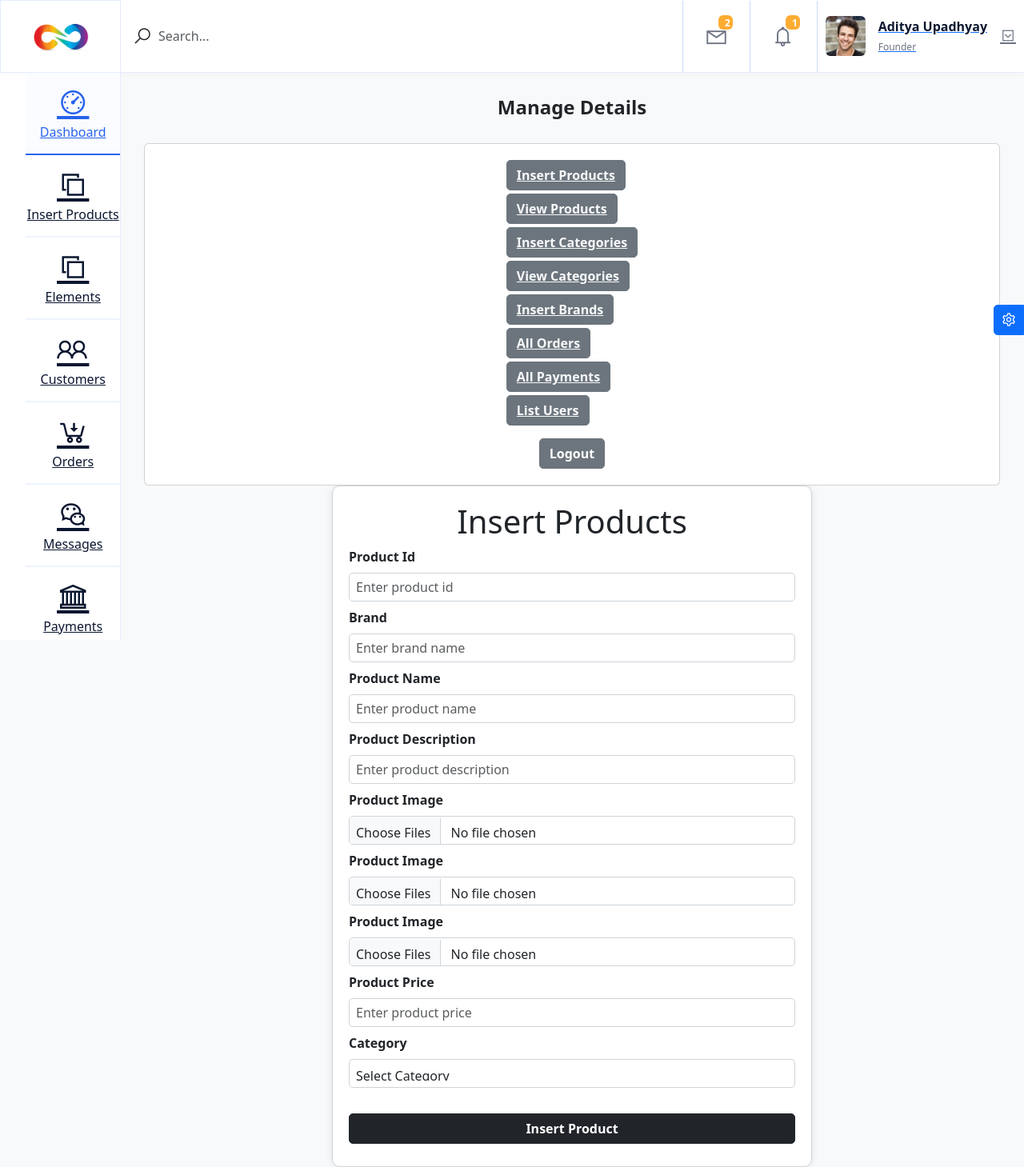
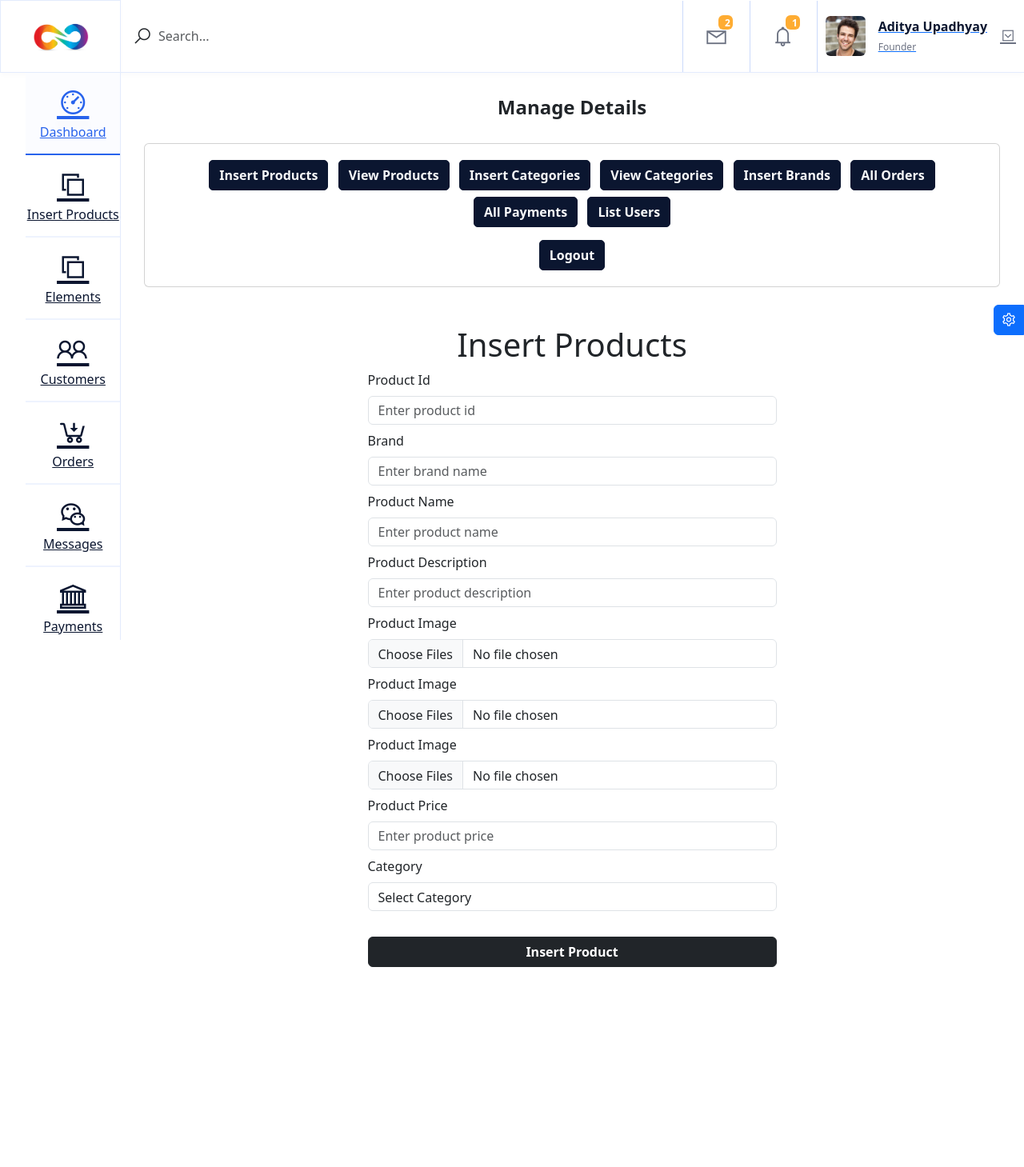
Before and after one commit to aditya0271/Hexa-shopping, a PHP site: page /admin/index.php?combined_products in a window 1280 px wide. Shown: the whole page at 80% size. After the commit the page ends 1217 px from the top, so only its background shows below. Run offline with PHP 8.4, Linux system fonts and the light colour scheme; some libraries are stand-ins or nearby versions; some web fonts are replaced.

Commit message:
first commit

```diff
--- a/admin/combined_products.php
+++ b/admin/combined_products.php
@@ -65,40 +65,16 @@
     <!-- csslink -->
     <link rel="stylesheet" href="../style.css">
     <style>
-        body {
-            background-color: #f8f9fa;
-        }
-
-        .container {
-            max-width: 600px;
-            margin: 0 auto;
-            padding: 20px;
-            border-radius: 10px;
-            background-color: #fff;
-            box-shadow: 0 0 10px rgba(0, 0, 0, 0.1);
-            border: 1px solid #ced4da; /* Added border to the container */
-        }
-
-        .form-label {
-            font-weight: bold;
-            display: block;
-        }
-
-        .form-control {
-            border-radius: 5px;
-            border: 1px solid #ced4da;
-            padding: 8px;
-        }
-
-        .btn {
-            border-radius: 5px;
-            display: block;
-            margin: 0 auto; /* Centering the button */
-        }
+        .admin-btn {
+            border-radius: 5px;/* Centering the button */
+            background: #0b1630;
+            border-color: #0b1630;
+            text-decoration: none;
+}
     </style>
 </head>
 
-<body><div class="container">
+<body><div class="container w-50 my-5">
     <h1 class="text-center">Insert Products</h1>
     <div class="row ">
         <div class="">
--- a/admin/index.php
+++ b/admin/index.php
@@ -304,21 +304,21 @@
             <div class="card">
                 <div class="card-body d-flex flex-column align-items-center">
                     <div class="button text-center w-90 mb-2 ">
-                        <button class="btn btn-secondary m-1"><a href="index.php?combined_products"
-                                class="text-light">Insert Products</a></button>
-                        <button class="btn btn-secondary m-1"><a href="#" class="text-light">View Products</a></button>
-                        <button class="btn btn-secondary m-1"><a href="index.php?insert_category"
-                                class="text-light">Insert Categories</a></button>
-                        <button class="btn btn-secondary m-1"><a href="#" class="text-light">View
+                        <button class="btn admin-btn btn-secondary m-1"><a href="index.php?combined_products"
+                                class="text-light text-decoration-none">Insert Products</a></button>
+                        <button class="btn admin-btn btn-secondary m-1"><a href="#" class="text-light text-decoration-none">View Products</a></button>
+                        <button class="btn admin-btn btn-secondary m-1"><a href="index.php?insert_category"
+                                class="text-light text-decoration-none">Insert Categories</a></button>
+                        <button class="btn admin-btn btn-secondary m-1"><a href="#" class="text-light text-decoration-none">View
                                 Categories</a></button>
-                        <button class="btn btn-secondary m-1"><a href="index.php?insert_brands"
-                                class="text-light">Insert Brands</a></button>
-                        <button class="btn btn-secondary m-1"><a href="#" class="text-light">All Orders</a></button>
-                        <button class="btn btn-secondary m-1"><a href="#" class="text-light">All Payments</a></button>
-                        <button class="btn btn-secondary m-1"><a href="#" class="text-light">List Users</a></button>
+                        <button class="btn admin-btn btn-secondary m-1"><a href="index.php?insert_brands"
+                                class="text-light text-decoration-none">Insert Brands</a></button>
+                        <button class="btn admin-btn btn-secondary m-1"><a href="#" class="text-light text-decoration-none">All Orders</a></button>
+                        <button class="btn admin-btn btn-secondary m-1"><a href="#" class="text-light text-decoration-none">All Payments</a></button>
+                        <button class="btn admin-btn btn-secondary m-1"><a href="#" class="text-light text-decoration-none">List Users</a></button>
                     </div>
                     <form action="login.php" method="post">
-                        <button type="submit" class="btn btn-secondary m-1">Logout</button>
+                        <button type="submit" class="btn admin-btn btn-secondary m-1">Logout</button>
                     </form>
                 </div>
             </div>
--- a/includes/config.php
+++ b/includes/config.php
@@ -94,3 +94,26 @@
     echo $total; // Output total price
 }
 ?>
+<?php
+function cart_items() {
+    global $conn;
+
+    // Get the session ID
+    $session_id = get_session_id();
+
+    // Query to fetch cart items
+    $cart_query = "SELECT p.image1, p.product_id, p.product_name, p.product_price, c.quantity FROM cart_details c JOIN product_details p ON c.product_id = p.product_id WHERE c.session_id ='$session_id'";
+    $result_query = mysqli_query($conn, $cart_query);
+
+    // Display cart items
+    while($row = mysqli_fetch_assoc($result_query)) {
+        echo "<img src='./image/".$row['image1']."' alt='ww' >";
+        echo "Product ID: " . $row['product_id'] . "<br>";
+        echo "Product Name: " . $row['product_name'] . "<br>";
+        echo "Price: " . $row['product_price'] . "<br>";
+        echo "Quantity: " . $row['quantity'] . "<br>";
+        // Additional product details can be displayed as needed
+        echo "<br>";
+    }
+}
+?>
--- a/single-product.php
+++ b/single-product.php
@@ -70,7 +70,7 @@
                                 <p>inclusive of all taxes</p>
                             </h3>
                             <br>
-                            <label for="size-selector" class="mt-8"><h6>Select Size:</h6><br></label>
+                            <label for="size-selector" class="mt-8 d-inline"><h6>Select Size:</h6><br></label>
                             <div class="btn-group size-selector mt-8" role="group" aria-label="Size Selector">
                                 <button type="button" class="btn btn-outline-primary rounded-circle mr-2">38</button>
                                 <button type="button" class="btn btn-outline-primary rounded-circle mr-2">40</button>
```
Also changed, not shown: add-to-cart.php (+58 -18 lines), includes/header1.php (+9 -3 lines), index.php (+43 -68 lines).
